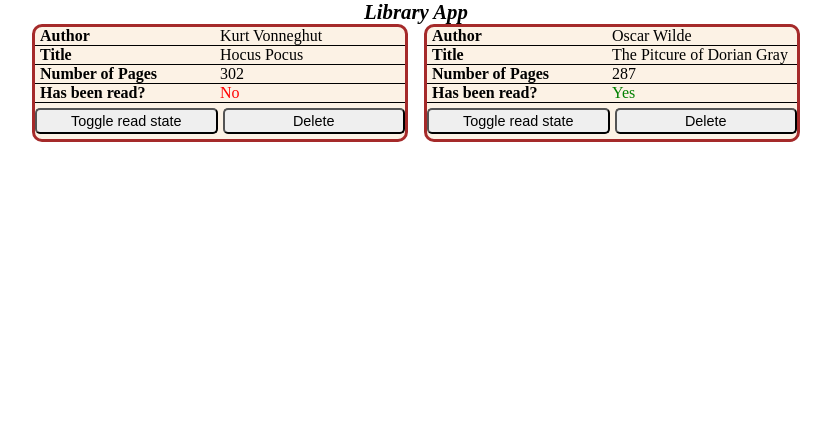
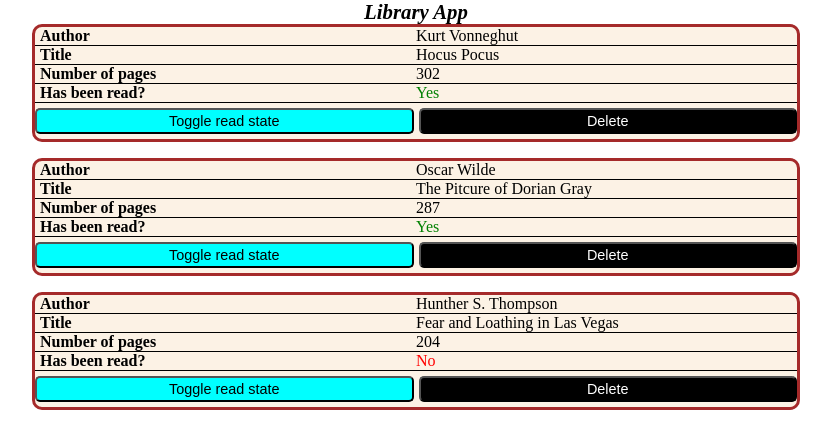
Before and after one commit to PanibratovR3/Library, a plain HTML site: page index.html in a window 1280 px wide. Shown: the whole page, without its empty margins (224-1055 px from the left). Drawn offline with Linux system fonts and the light colour scheme.

Commit message:
Added function for adding book card, which contains all information and buttons for settings.

```diff
--- a/index.html
+++ b/index.html
@@ -11,52 +11,7 @@
     <div class="header">Library App</div>
     <div class="main">
         <div class="left-column"></div>
-        <div class="central-column">
-            <div class="book-item">
-                <div class="book-item-row">
-                    <div class="label">Author</div>
-                    <div class="book-author-value">Kurt Vonneghut</div>
-                </div>
-                <div class="book-item-row">
-                    <div class="label">Title</div>
-                    <div class="book-title-value">Hocus Pocus</div>
-                </div>
-                <div class="book-item-row">
-                    <div class="label">Number of Pages</div>
-                    <div class="book-numOfPages-value">302</div>
-                </div>
-                <div class="book-item-row">
-                    <div class="label">Has been read?</div>
-                    <div class="book-isRead-value no">No</div>
-                </div>
-                <div class="book-item-settings">
-                    <button class="book-setting">Toggle read state</button>
-                    <button class="book-setting">Delete</button>
-                </div>
-            </div>
-            <div class="book-item">
-                <div class="book-item-row">
-                    <div class="label">Author</div>
-                    <div class="book-author-value">Oscar Wilde</div>
-                </div>
-                <div class="book-item-row">
-                    <div class="label">Title</div>
-                    <div class="book-title-value">The Pitcure of Dorian Gray</div>
-                </div>
-                <div class="book-item-row">
-                    <div class="label">Number of Pages</div>
-                    <div class="book-numOfPages-value">287</div>
-                </div>
-                <div class="book-item-row">
-                    <div class="label">Has been read?</div>
-                    <div class="book-isRead-value yes">Yes</div>
-                </div>
-                <div class="book-item-settings">
-                    <button class="book-setting">Toggle read state</button>
-                    <button class="book-setting">Delete</button>
-                </div>
-            </div>
-        </div>
+        <div class="central-column"></div>
         <div class="right-column"></div>
     </div>
 </body>
--- a/script.js
+++ b/script.js
@@ -13,5 +13,91 @@ function addBookToLibrary(author, title, numberOfPages, isRead) {
   myLibrary.push(newBook);
 }
 
-addBookToLibrary("Kurt Vonneghut", "Hocus Pocus", 302, false);
+function displayBook(book) {
+  const mainField = document.querySelector(".central-column");
+  const bookCard = document.createElement("div");
+  bookCard.classList.add("book-item");
+  bookCard.setAttribute("data-id", book.id);
+  // Add author info
+  const authorRow = document.createElement("div");
+  authorRow.classList.add("book-item-row");
+  const authorLabel = document.createElement("div");
+  authorLabel.classList.add("label");
+  authorLabel.textContent = "Author";
+  authorRow.appendChild(authorLabel);
+  const authorValue = document.createElement("div");
+  authorValue.classList.add("book-author-value");
+  authorValue.textContent = book.author;
+  authorRow.appendChild(authorValue);
+  bookCard.appendChild(authorRow);
+  mainField.appendChild(bookCard);
+  // Add title info
+  const titleRow = document.createElement("div");
+  titleRow.classList.add("book-item-row");
+  const titleLabel = document.createElement("div");
+  titleLabel.classList.add("label");
+  titleLabel.textContent = "Title";
+  titleRow.appendChild(titleLabel);
+  const titleValue = document.createElement("div");
+  titleValue.classList.add("book-title-value");
+  titleValue.textContent = book.title;
+  titleRow.appendChild(titleValue);
+  bookCard.appendChild(titleRow);
+  // Add number of pages info
+  const numOfPagesRow = document.createElement("div");
+  numOfPagesRow.classList.add("book-item-row");
+  const numOfPagesLabel = document.createElement("div");
+  numOfPagesLabel.classList.add("label");
+  numOfPagesLabel.textContent = "Number of pages";
+  numOfPagesRow.appendChild(numOfPagesLabel);
+  const numOfPagesValue = document.createElement("div");
+  numOfPagesValue.classList.add("book-numOfPages-value");
+  numOfPagesValue.textContent = book.numberOfPages;
+  numOfPagesRow.appendChild(numOfPagesValue);
+  bookCard.appendChild(numOfPagesRow);
+  // Add reading status info
+  const isReadRow = document.createElement("div");
+  isReadRow.classList.add("book-item-row");
+  const isReadLabel = document.createElement("div");
+  isReadLabel.classList.add("label");
+  isReadLabel.textContent = "Has been read?";
+  isReadRow.appendChild(isReadLabel);
+  const isReadValue = document.createElement("div");
+  isReadValue.classList.add("book-isRead-value");
+  if (book.isRead) {
+    isReadValue.textContent = "Yes";
+    isReadValue.classList.add("yes");
+  } else {
+    isReadValue.textContent = "No";
+    isReadValue.classList.add("no");
+  }
+  isReadRow.appendChild(isReadValue);
+  bookCard.appendChild(isReadRow);
+  // Add buttons
+  const settingsRow = document.createElement("div");
+  settingsRow.classList.add("book-item-settings");
+  const buttonStatusToggle = document.createElement("button");
+  buttonStatusToggle.classList.add("book-setting");
+  buttonStatusToggle.classList.add("toggle");
+  buttonStatusToggle.textContent = "Toggle read state";
+  settingsRow.appendChild(buttonStatusToggle);
+  const deleteButton = document.createElement("button");
+  deleteButton.classList.add("book-setting");
+  deleteButton.classList.add("delete");
+  deleteButton.textContent = "Delete";
+  settingsRow.appendChild(deleteButton);
+  bookCard.appendChild(settingsRow);
+  mainField.appendChild(bookCard);
+}
+
+addBookToLibrary("Kurt Vonneghut", "Hocus Pocus", 302, true);
 addBookToLibrary("Oscar Wilde", "The Pitcure of Dorian Gray", 287, true);
+addBookToLibrary(
+  "Hunther S. Thompson",
+  "Fear and Loathing in Las Vegas",
+  204,
+  false
+);
+for (const book of myLibrary) {
+  displayBook(book);
+}
--- a/style.css
+++ b/style.css
@@ -13,7 +13,7 @@
 
 .central-column {
     display: grid;
-    grid-template-columns: repeat(auto-fit, minmax(270px, 1fr));
+    grid-template-columns: repeat(auto-fit, minmax(400px, 1fr));
     gap: 16px;
 }
 .main {
@@ -55,6 +55,18 @@ button.book-setting {
     font-size: 0.9rem;
 }
 
+.book-setting:hover {
+    opacity: 0.5;
+}
+.toggle {
+    background-color: cyan;
+    color: black;
+}
+
+.delete {
+    background-color: black;
+    color: white;
+}
 .yes {
     color: green;
 }
```
